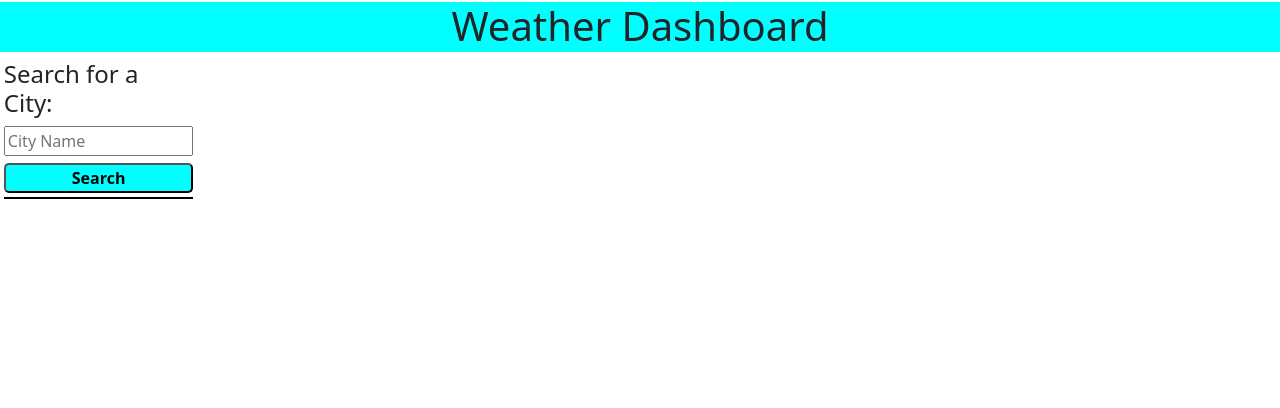
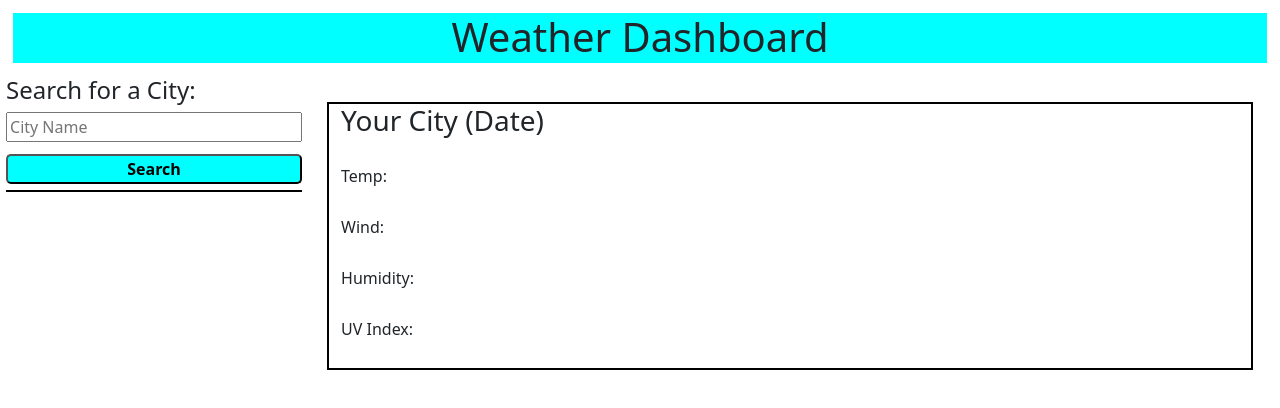
Before and after one commit to Cantalorian/weather-dashboard, a plain HTML site: page index.html in a window 1280 px wide. Drawn offline with nearby package versions, Linux system fonts and the light colour scheme.

Commit message:
added section for desired city results

```diff
--- a/assets/style.css
+++ b/assets/style.css
@@ -2,7 +2,7 @@
 
 
 .siteHeader {
-  margin-top: 2px;
+  margin: 1%;
   background-color: aqua;
   padding-bottom: 2px;
 }
@@ -29,3 +29,16 @@
   width: 100%;
   margin-bottom: 2%;
 }
+
+.results {
+  margin: 2% 3% 2% 1%;
+}
+
+.cityResults {
+  border: 2px solid black;
+  height: 30%;
+}
+
+.cityResults div {
+  margin-bottom: 3%;
+}
--- a/index.html
+++ b/index.html
@@ -16,7 +16,7 @@
   </header>
   <!--add a container for search bar, a container for previous seraches, acontainer for search results with weather, five day forecast  -->
   <div class="row mainContent">
-    <div class="col-2 searchContainer">
+    <div class="col-3 searchContainer">
       <div class="searchBar">
         <h2 class="searchHeader">Search for a City:</h2>
         <input class="searchInput" type="text" placeholder="City Name">
@@ -31,7 +31,26 @@
       </div>
     </div>
     <div class="col results">
-      <div class="row city"></div>
+      <div class="row city">
+        <div class="cityResults">
+          <!-- include desired city, current date, and icon of current weather -->
+          <div class="location">
+            <h3>Your City (Date)</h3>
+          </div>
+          <div class="temp">
+            <p>Temp:</p>
+          </div>
+          <div class="wind">
+            <p>Wind:</p>
+          </div>
+          <div class="humidity">
+            <p>Humidity:</p>
+          </div>
+          <div class="uv">
+            <p>UV Index:</p>
+          </div>
+        </div>
+      </div>
       <div class="row fiveDay"></div>
     </div>
   </div>
```
